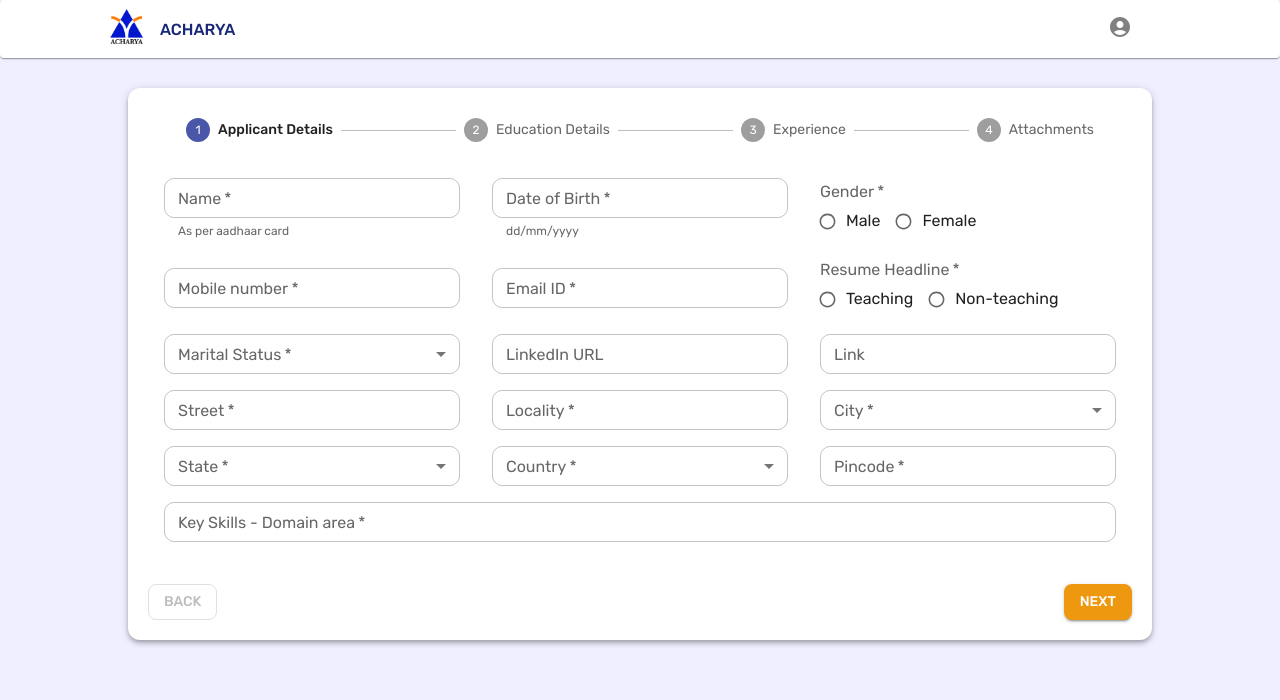
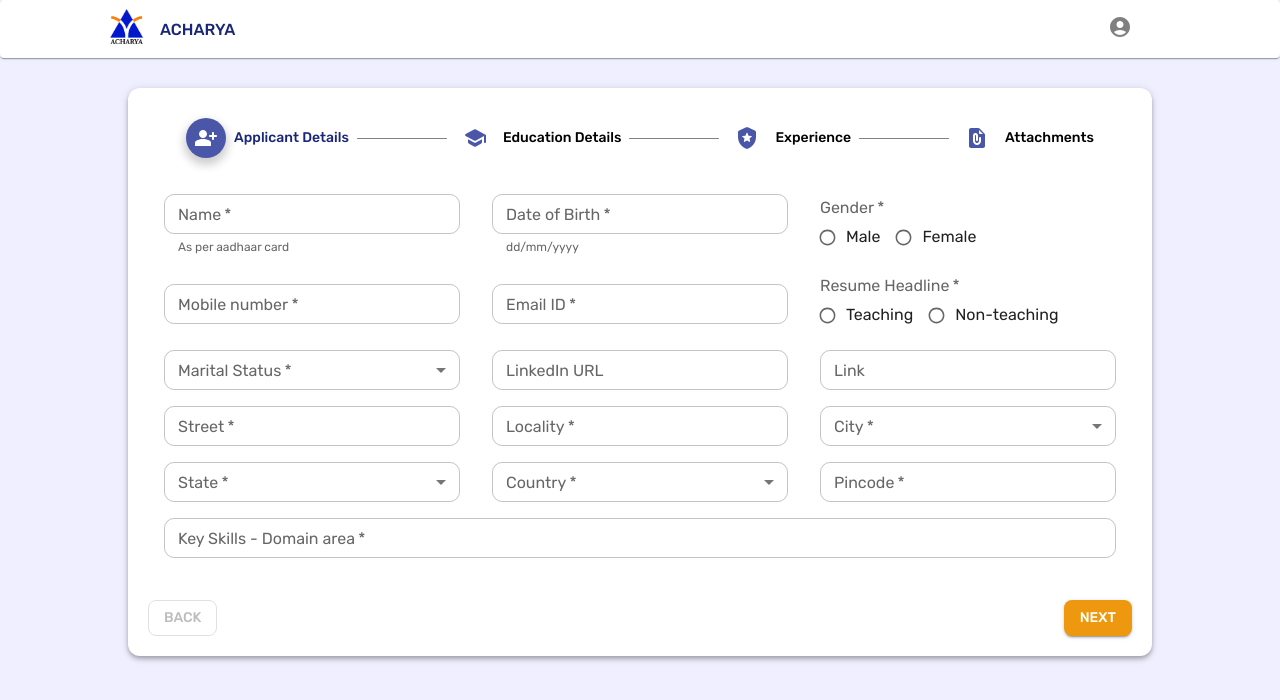
Before and after one commit to AcharyaUniversity/JobApplication, a React (Create React App) app: page / in a window 1280 px wide. Shown: the top 700 px of the page. Built offline with nearby package versions, Linux system fonts and the light colour scheme.

Commit message:
finish styling frontend

```diff
--- a/src/components/Steppers/DesktopFormStepper.tsx
+++ b/src/components/Steppers/DesktopFormStepper.tsx
@@ -7,7 +7,23 @@ import {
   Typography,
   Theme,
 } from "@mui/material";
+import { StepIconProps } from "@mui/material/StepIcon";
+import StepConnector, {
+  stepConnectorClasses,
+} from "@mui/material/StepConnector";
 import { makeStyles } from "@mui/styles";
+import { styled } from "@mui/material/styles";
+import PersonAddAltRoundedIcon from "@mui/icons-material/PersonAddAltRounded";
+import SchoolRoundedIcon from "@mui/icons-material/SchoolRounded";
+import LocalPoliceRoundedIcon from "@mui/icons-material/LocalPoliceRounded";
+import FilePresentRoundedIcon from "@mui/icons-material/FilePresentRounded";
+
+interface Props {
+  steps: { label: string; form: JSX.Element }[];
+  activeStep: number;
+  handleNext: () => void;
+  handleBack: () => void;
+}
 
 const useStyles = makeStyles((theme: Theme) => ({
   stepperContainer: {
@@ -18,11 +34,68 @@ const useStyles = makeStyles((theme: Theme) => ({
   },
 }));
 
-interface Props {
-  steps: { label: string; form: JSX.Element }[];
-  activeStep: number;
-  handleNext: () => void;
-  handleBack: () => void;
+const ColorlibConnector = styled(StepConnector)(({ theme }) => ({
+  [`& .${stepConnectorClasses.line}`]: {
+    height: 1,
+    border: 0,
+    borderRadius: 5,
+    backgroundColor: "grey",
+  },
+  [`&.${stepConnectorClasses.active}`]: {
+    [`& .${stepConnectorClasses.line}`]: {
+      height: 3,
+      backgroundColor: theme.palette.success.main,
+    },
+  },
+  [`&.${stepConnectorClasses.completed}`]: {
+    [`& .${stepConnectorClasses.line}`]: {
+      height: 3,
+      backgroundColor: theme.palette.success.main,
+    },
+  },
+}));
+
+const ColorlibStepIconRoot = styled("div")<{
+  ownerState: { completed?: boolean; active?: boolean };
+}>(({ theme, ownerState }) => ({
+  backgroundColor: "#fff",
+  zIndex: 1,
+  color: theme.palette.primary.main,
+  width: 40,
+  height: 40,
+  display: "flex",
+  borderRadius: "50%",
+  justifyContent: "center",
+  alignItems: "center",
+  ...(ownerState.active && {
+    backgroundColor: theme.palette.primary.main,
+    color: "#fff",
+    boxShadow: "0 5px 10px 2px rgba(0,0,0,.2)",
+  }),
+  ...(ownerState.completed && {
+    backgroundColor: theme.palette.success.main,
+    color: "#fff",
+  }),
+}));
+
+function ColorlibStepIcon(props: StepIconProps) {
+  const { active, completed, className } = props;
+
+  const icons: { [index: string]: React.ReactElement } = {
+    1: <PersonAddAltRoundedIcon />,
+    2: <SchoolRoundedIcon />,
+    3: <LocalPoliceRoundedIcon />,
+    4: <FilePresentRoundedIcon />,
+  };
+
+  return (
+    <ColorlibStepIconRoot
+      ownerState={{ completed, active }}
+      className={className}
+    >
+      {icons[String(props.icon)]}
+    </ColorlibStepIconRoot>
+  );
 }
 
 function DesktopStepper({ steps, activeStep, handleNext, handleBack }: Props) {
@@ -30,14 +103,19 @@ function DesktopStepper({ steps, activeStep, handleNext, handleBack }: Props) {
 
   return (
     <Box sx={{ width: "100%" }}>
-      <Stepper activeStep={activeStep} className={classes.stepperContainer}>
-        {steps.map((obj, index) => {
-          return (
-            <Step key={index}>
-              <StepLabel>{obj.label}</StepLabel>
-            </Step>
-          );
-        })}
+      <Stepper
+        activeStep={activeStep}
+        className={classes.stepperContainer}
+        color="success"
+        connector={<ColorlibConnector />}
+      >
+        {steps.map((obj) => (
+          <Step key={obj.label}>
+            <StepLabel StepIconComponent={ColorlibStepIcon}>
+              {obj.label}
+            </StepLabel>
+          </Step>
+        ))}
       </Stepper>
 
       {activeStep === steps.length ? (
--- a/src/sass/index.scss
+++ b/src/sass/index.scss
@@ -2,4 +2,11 @@
 
 body {
   background-color: $primary-light;
+
+  .MuiStepLabel-label.Mui-completed {
+    color: $success-dark !important;
+  }
+  .MuiStepLabel-label.Mui-active {
+    color: $primary-dark !important;
+  }
 }
--- a/src/utils/ThemeContext.tsx
+++ b/src/utils/ThemeContext.tsx
@@ -34,6 +34,14 @@ const theme = responsiveFontSizes(
           },
         },
       },
+      MuiStepLabel: {
+        styleOverrides: {
+          label: {
+            color: "#000",
+            fontWeight: 500,
+          },
+        },
+      },
     },
     typography: {
       fontFamily: "Rubik, Open Sans, Roboto, sans-serif",
```
